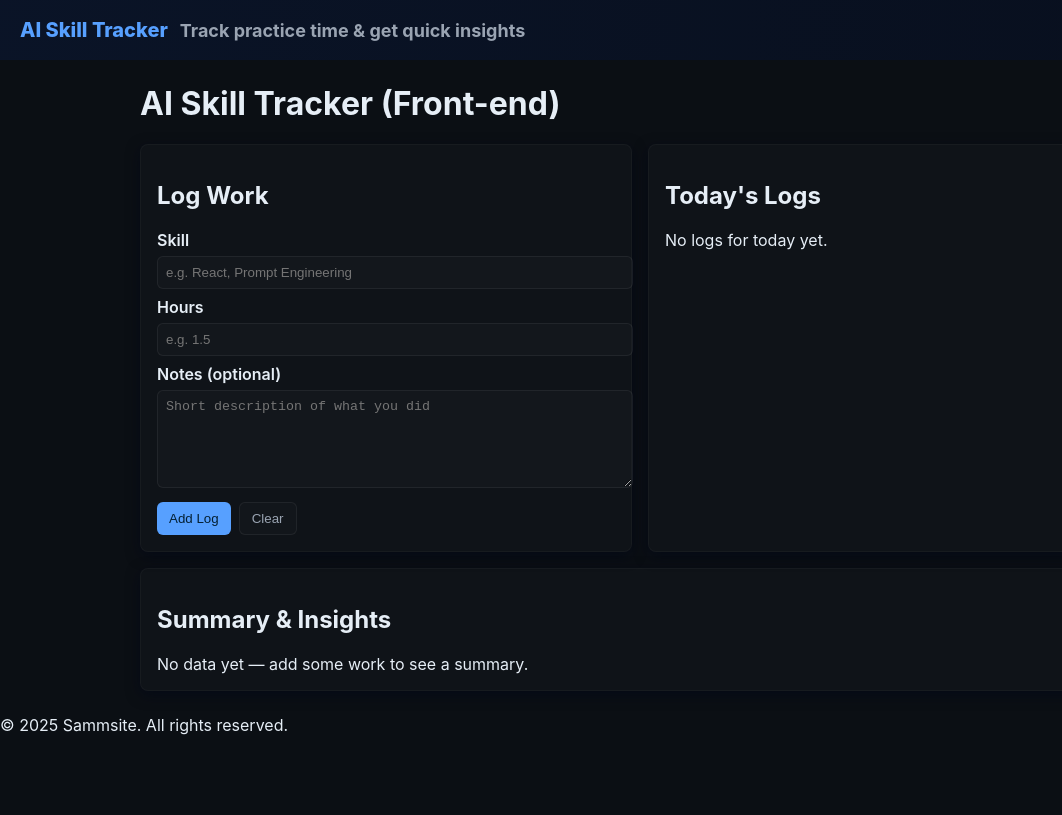
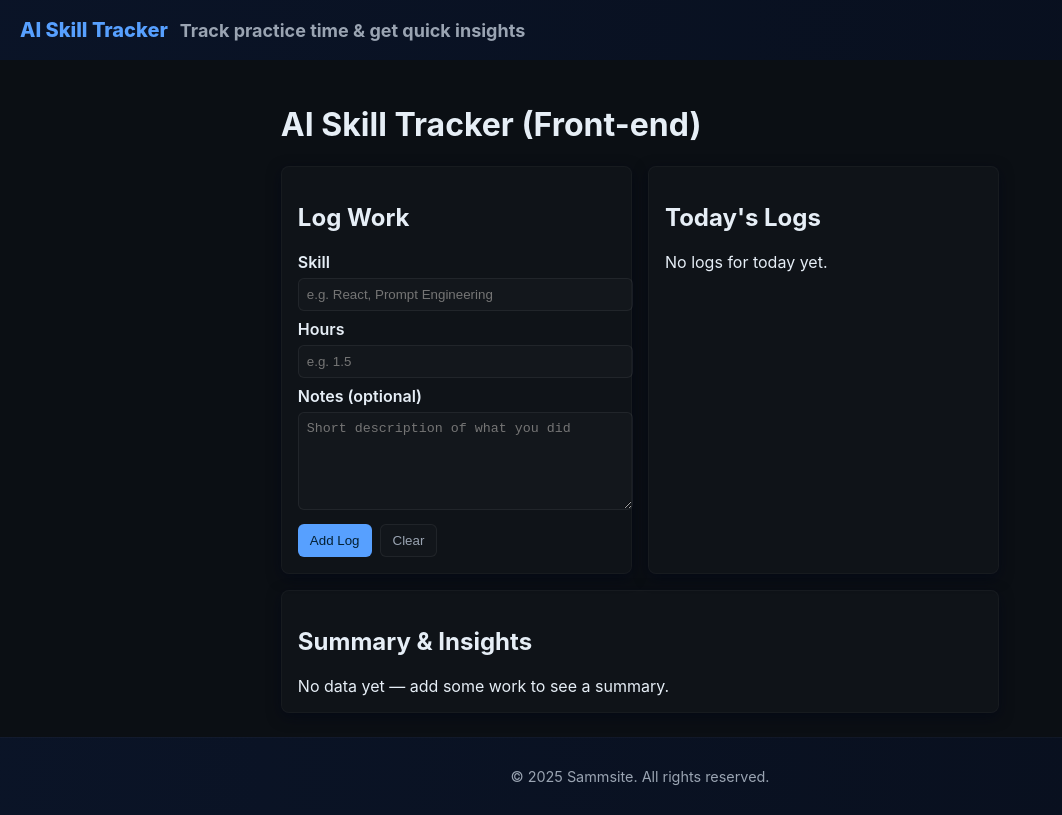
Before and after one commit to Samcode2006/my-skill-track, a React (Vite) app: page / in a window 1280 px wide. Shown: the whole page, without its empty margins (0-1062 px from the left). Built offline with nearby package versions, Linux system fonts and the light colour scheme.

Commit message:
style: move footer to bottom of page using flexbox layout

```diff
--- a/src/index.css
+++ b/src/index.css
@@ -12,6 +12,14 @@
 html,
 body {
   height: 100%;
+  margin: 0;
+  padding: 0;
+}
+
+#root {
+  display: flex;
+  flex-direction: column;
+  min-height: 100vh;
 }
 
 body {
@@ -21,6 +29,12 @@ body {
   -webkit-font-smoothing: antialiased;
   -moz-osx-font-smoothing: grayscale;
   margin: 0;
+}
+
+.app-root {
+  display: flex;
+  flex-direction: column;
+  min-height: 100vh;
 }
 
 .header {
@@ -76,6 +90,11 @@ body {
   max-width: 1000px;
   margin: 24px auto;
   padding: 0 16px;
+  flex: 1;
+}
+
+main {
+  flex: 1;
 }
 
 .tracker-grid {
@@ -223,6 +242,16 @@ body {
   border-radius: 6px
 }
 
+footer {
+  background: linear-gradient(90deg, rgba(10, 20, 40, 0.95), rgba(8, 15, 30, 0.95));
+  padding: 16px 20px;
+  text-align: center;
+  color: var(--muted);
+  font-size: 0.9em;
+  border-top: 1px solid rgba(255, 255, 255, 0.03);
+  margin-top: auto;
+}
+
 @media (max-width:800px) {
   .tracker-grid {
     grid-template-columns: 1fr
```
